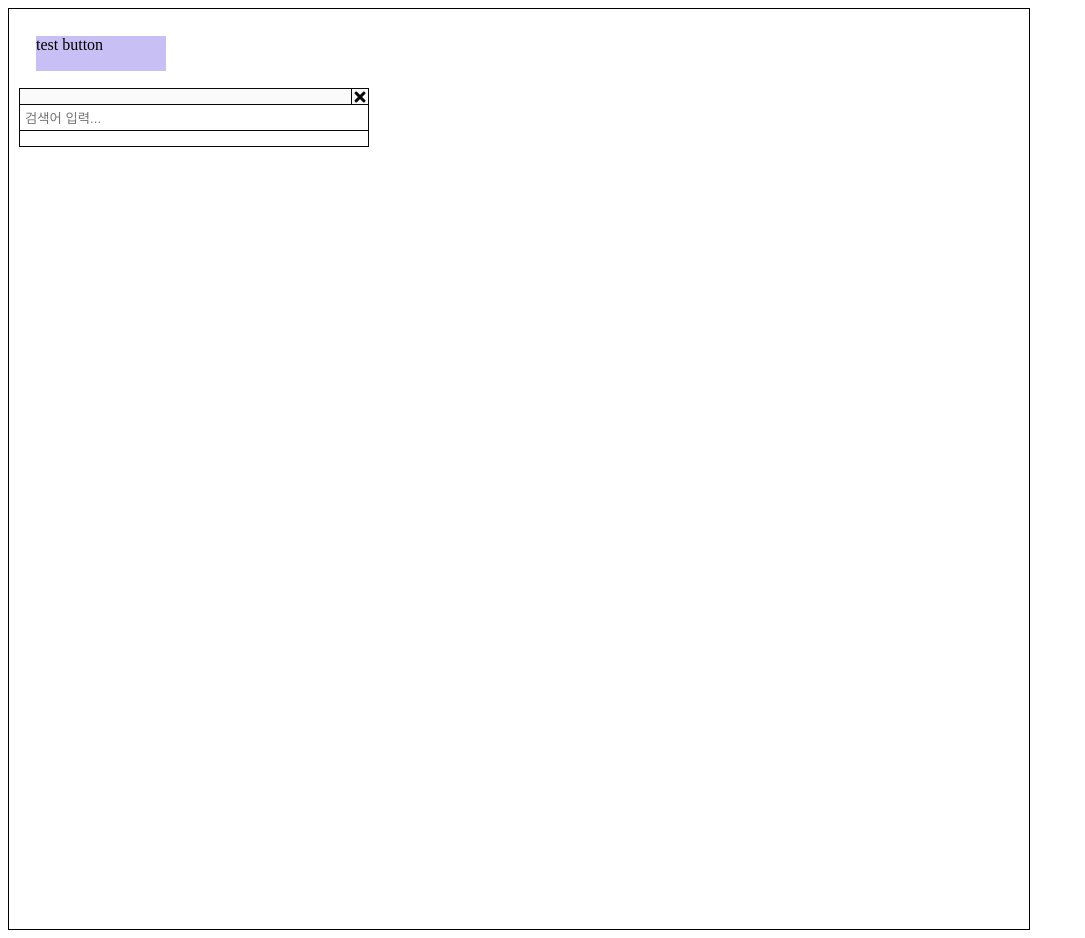
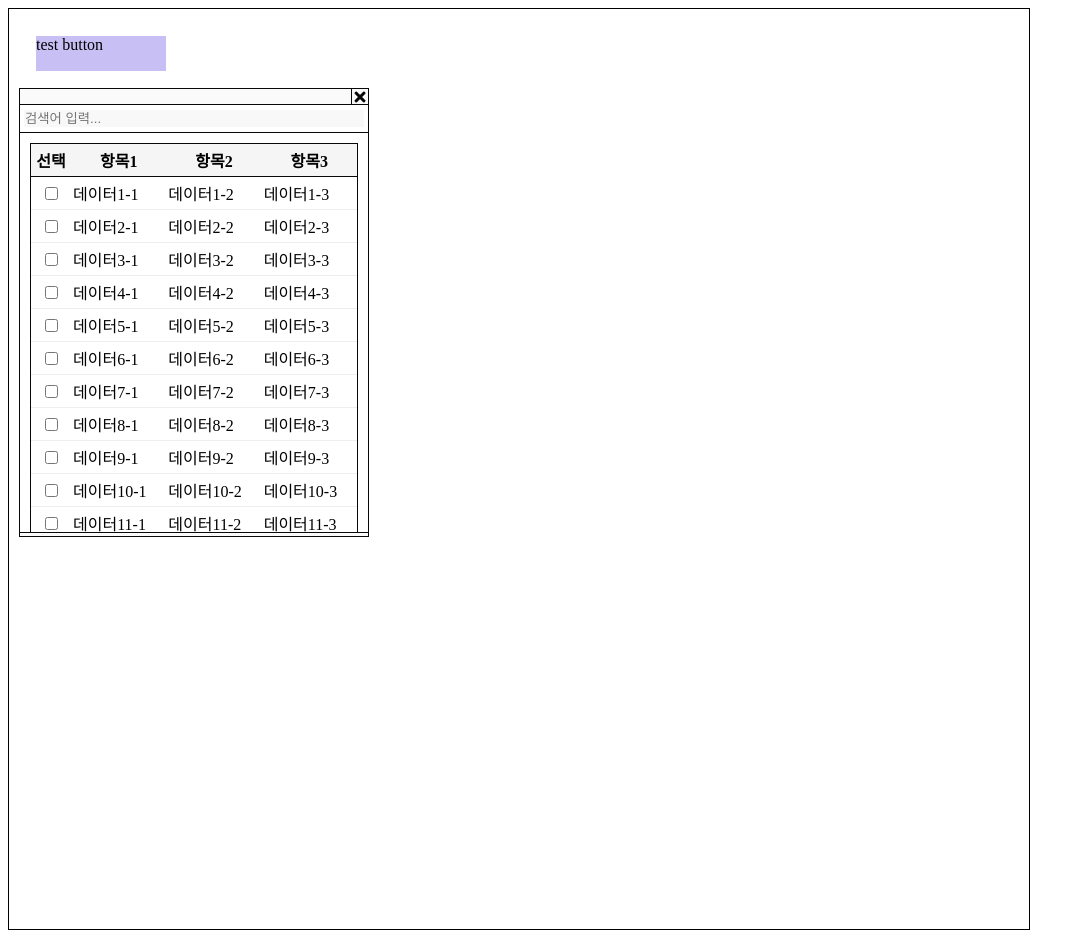
Before and after one commit to dittyBox/minipop, a plain HTML site: page index.html in a window 1280 px wide. Shown: the whole page, without its empty margins (0-1085 px from the left). Drawn offline with Linux system fonts and the light colour scheme.

Commit message:
수정정

```diff
--- a/css/minipop.css
+++ b/css/minipop.css
@@ -10,7 +10,7 @@
   position: absolute;
   background: white;
   border: 1px solid #333;
-    box-shadow: 0 4px 8px rgba(0,0,0,0.2);
+  box-shadow: 0 4px 8px rgba(0, 0, 0, 0.2);
   width: 180px;
   height: 120px;
 }
@@ -29,3 +29,90 @@
 .popup-close {
   cursor: pointer;
 }
+
+.minipop-scroll {
+  scrollbar-width: thin;
+  /* Firefox: 얇은 스크롤바 */
+  scrollbar-color: rgba(0, 0, 0, 0.15) transparent;
+  /* Firefox: thumb, track */
+  border-left: 1px solid #080808;
+  border-right: 1px solid #080808;
+  border-top: 1px solid #080808;
+  box-sizing: border-box;
+  height: 400px;
+  padding: 10px;
+  overflow: auto;
+}
+
+
+/* minipop css */
+.minipop-scroll::-webkit-scrollbar {
+  width: 6px;
+  /* 세로 스크롤바 두께 */
+  height: 6px;
+  /* 가로 스크롤바 두께 */
+}
+
+.minipop-scroll::-webkit-scrollbar-track {
+  background: transparent;
+  /* 트랙 배경 */
+}
+
+.minipop-scroll::-webkit-scrollbar-thumb {
+  background-color: rgba(0, 0, 0, 0.3);
+  /* thumb 색상 (살짝 투명) */
+  border-radius: 3px;
+  /* 둥글게 */
+  transition: background-color 0.2s;
+}
+
+.minipop-scroll::-webkit-scrollbar-thumb:hover {
+  background-color: rgba(0, 0, 0, 0.5);
+  /* hover 시 조금 진하게 */
+}
+
+/* grid container */
+.minipopGridcontainer {
+  display: grid;
+  grid-template-columns: 40px 1fr 1fr 1fr;
+  border: 1px solid #080808;
+  box-sizing: border-box;
+}
+
+/* header row */
+.minipopGridcontainer .minipop-header {
+  font-weight: bold;
+  text-align: center;
+  border-bottom: 1px solid #080808;
+  padding: 4px 2px;
+  background-color: #f5f5f5;
+}
+
+/* data row */
+.minipopGridcontainer .minipop-row {
+  display: contents;
+  /* grid row 그대로 유지 */
+}
+
+.minipopGridcontainer .minipop-row div {
+  padding: 4px 2px;
+  border-bottom: 1px solid #eee;
+}
+
+/* hover 효과 */
+.minipopGridcontainer .minipop-row:hover div {
+  background-color: rgba(0, 0, 0, 0.05);
+}
+
+/* checkbox 클릭 영역 확대 */
+.checkbox-wrapper {
+  display: flex;
+  justify-content: center;
+  align-items: center;
+  width: 100%;
+  height: 100%;
+}
+
+.checkbox-wrapper input[type="checkbox"] {
+  cursor: pointer;
+}
--- a/index.html
+++ b/index.html
@@ -8,7 +8,6 @@
     <link rel="stylesheet" href="./css/minipop.css">
     <link rel="stylesheet" href="https://use.fontawesome.com/releases/v5.15.4/css/all.css">
     <style>
-
     </style>
     <title>miniPop Test</title>
 </head>
@@ -19,7 +18,7 @@
         button</div>
     <!--minipop-->
     <div
-        style="display: grid; grid-template-rows: 17px 25px 1fr auto; width: 350px; box-sizing: border-box; overflow: hidden;">
+        style="display: grid; grid-template-rows: 17px 27px 1fr 5px; width: 350px; box-sizing: border-box; overflow: hidden;">
         <!--drag bar-->
         <div
             style="border: 1px solid #080808; width: 100%; height: 17px; display: flex; justify-content: end; background-color: #fafafa; box-sizing: border-box;cursor: pointer; ">
@@ -28,24 +27,39 @@
                 <i class="fas fa-times"></i>
             </div>
         </div>
-
         <!--filter area-->
         <div
-        style="display: flex; align-items: center; width: 100%; height: 27px;
+            style="display: flex; align-items: center; width: 100%; height: 27px;
                border-left: 1px solid #080808;border-right: 1px solid #080808; box-sizing: border-box; padding: 0 4px;">
-        <input
-            type="text"
-            style="flex: 1; border: none; outline: none; background: transparent; padding: 1px;"
-            placeholder="검색어 입력..."
-        />
-    </div>
+            <input type="text"
+                style="flex: 1; border: none; outline: none; background: transparent; padding: 1px;background-color: #f3f3f38a;"
+                placeholder="검색어 입력..." />
+        </div>
         <!--content area-->
-        <div style="border-left: 1px solid #080808; border-right: 1px solid #080808; box-sizing: border-box;">
-            <!-- 내용 -->
+        <div class="minipop-scroll" style="border-left: 1px solid #080808; border-right: 1px solid #080808; border-top: 1px solid #080808; box-sizing: border-box;
+        height: 400px; padding: 10px; overflow: auto;">
+
+            <!-- grid container -->
+            <div class="minipopGridcontainer">
+
+                <!-- header row -->
+                <div class="minipop-header">선택</div>
+                <div class="minipop-header">항목1</div>
+                <div class="minipop-header">항목2</div>
+                <div class="minipop-header">항목3</div>
+
+                <div class="minipop-row">
+                    <div><label class="checkbox-wrapper"><input type="checkbox"></label></div>
+                    <div>데이터1-1</div>
+                    <div>데이터1-2</div>
+                    <div>데이터1-3</div>
+                </div>
+
+                <!-- 필요하면 row 더 추가 가능 -->
+            </div>
         </div>
-
         <!--footer area-->
-        <div style="border: 1px solid #080808; height: 17px; box-sizing: border-box;">
+        <div style="border: 1px solid #080808; box-sizing: border-box;background-color: #fafafa; ">
             <!-- footer -->
         </div>
     </div>
--- a/index.js
+++ b/index.js
@@ -5,4 +5,17 @@ window.addEventListener("load", (event) => {
     createBtn.addEventListener('click', (e) => {
       new minipop(parent, e.clientX, e.clientY, '이 팝업은 new로 생성됨');
     });
+    const testdataset = [2,3,4,5,6,7,8,9,10,11,12,13,14,15,16];
+
+    const contents =  document.querySelector('.minipopGridcontainer');
+    testdataset.forEach(e=>{
+        contents.innerHTML = `${contents.innerHTML}
+        <div class="minipop-row">
+            <div><label class="checkbox-wrapper"><input type="checkbox"></label></div>
+            <div>데이터${e}-1</div>
+            <div>데이터${e}-2</div>
+            <div>데이터${e}-3</div>
+        </div>
+`
+    })
   });
```
Lines whose indentation alone changed are shown as unchanged.
